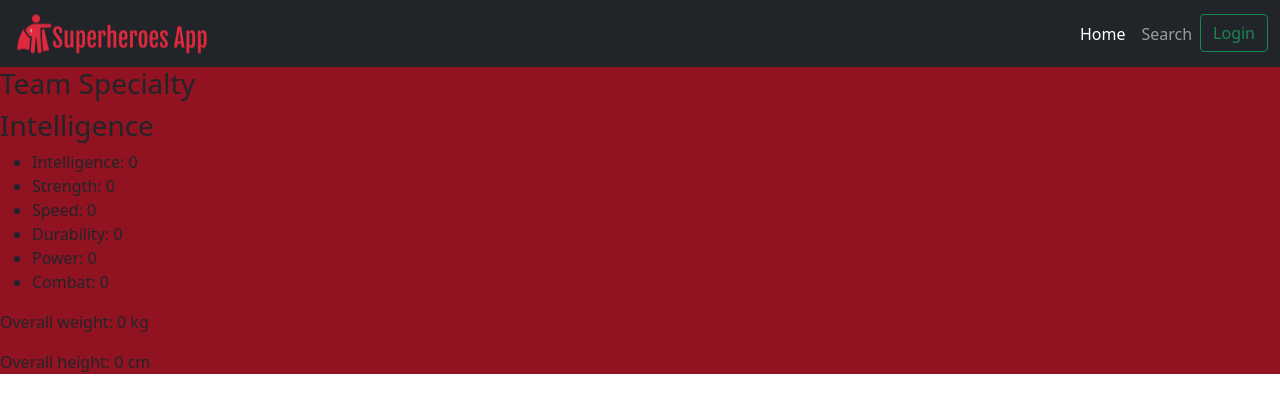
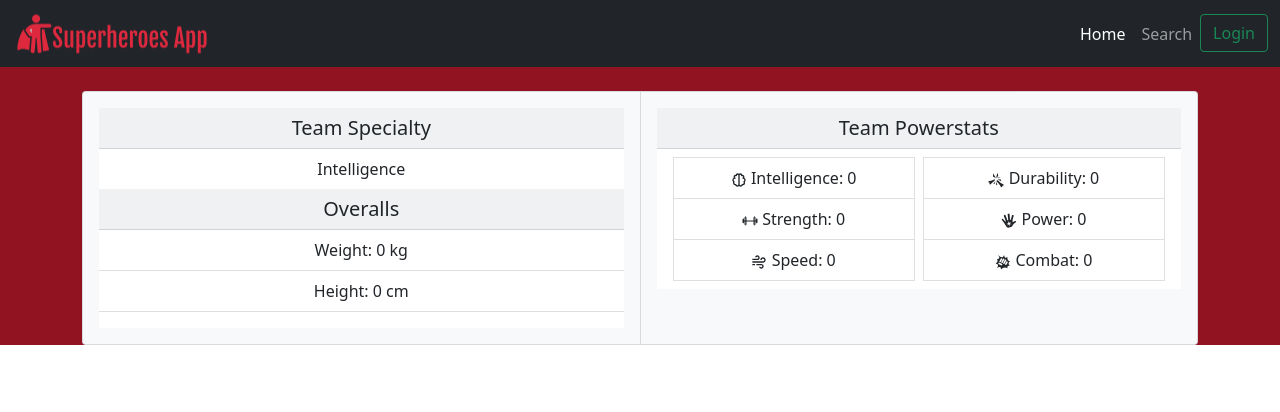
Before and after one commit to JAMorello/superheroes-app, a React (Create React App) app: page / in a window 1280 px wide. Shown: the top 412 px of the page. Built offline with nearby package versions, Linux system fonts and the light colour scheme; sample sign-in values are in the browser's storage.

Commit message:
Add style of TeamStats card

```diff
--- a/src/components/Team/TeamStats.js
+++ b/src/components/Team/TeamStats.js
@@ -1,4 +1,7 @@
 import { useState, useEffect } from "react";
+import { BiBrain, BiWind } from "react-icons/bi";
+import { IoBarbellOutline } from "react-icons/io5";
+import { GiBrokenBone, GiMagicPalm, GiPunchBlast } from "react-icons/gi";
 
 const TeamStats = ({ team }) => {
   let initialStats = {
@@ -58,22 +61,74 @@ const TeamStats = ({ team }) => {
     setHeight(reduceMeasure(team, "height"));
   }, [team]);
 
+  const getIcon = (stat) => {
+    switch (stat) {
+      case "Intelligence":
+        return <BiBrain />;
+      case "Strength":
+        return <IoBarbellOutline />;
+      case "Speed":
+        return <BiWind />;
+      case "Durability":
+        return <GiBrokenBone />;
+      case "Power":
+        return <GiMagicPalm />;
+      case "Combat":
+        return <GiPunchBlast />;
+      default:
+        return "";
+    }
+  };
+
+  const getStats = (stats, slice = [0, 3]) => {
+    return Object.entries(stats)
+      .slice(slice[0], slice[1])
+      .map((e) => (
+        <li class="list-group-item">
+          {getIcon(e[0])} {e[0]}: {e[1]}
+        </li>
+      ));
+  };
+
   return (
-    <div>
-      <div>
-        <h3>Team Specialty</h3>
-        {team && <h3>{teamSpeciality}</h3>}
-      </div>
-      <ul>
-        {Object.entries(stats).map((e) => (
-          <li key={e[0]}>
-            {e[0]}: {e[1]}
-          </li>
-        ))}
-      </ul>
-      <div>
-        <p>Overall weight: {weight} kg</p>
-        <p>Overall height: {height} cm</p>
+    <div className="container my-4">
+      <div className="justify-content-center">
+        <div className="row">
+          <div className="col text-center ">
+            {/* // CARD GROUP */}
+            <div class="card-group ">
+              {/* // TEAM SPECIALITY AND OVERALLS CARD */}
+              <div class="card text-dark bg-light">
+                <div class="card-body">
+                  <h5 class="card-header">Team Specialty</h5>
+                  <ul class="list-group list-group-flush">
+                    {team && <li class="list-group-item">{teamSpeciality}</li>}
+                  </ul>
+                  <h5 class="card-header">Overalls</h5>
+                  <ul class="list-group list-group-flush">
+                    <li class="list-group-item">Weight: {weight} kg</li>
+                    <li class="list-group-item">Height: {height} cm</li>
+                    <li class="list-group-item"></li>
+                  </ul>
+                </div>
+              </div>
+              {/* // POWERSTATS CARD */}
+              <div class="card text-dark bg-light">
+                <div class="card-body">
+                  <h5 class="card-header">Team Powerstats</h5>
+                  <ul class="list-group list-group-flush">
+                    <li class="list-group-item">
+                      <div className="row g-2">
+                        <div className="col">{getStats(stats)}</div>
+                        <div className="col">{getStats(stats, [3, 6])}</div>
+                      </div>
+                    </li>
+                  </ul>
+                </div>
+              </div>
+            </div>
+          </div>
+        </div>
       </div>
     </div>
   );
```
